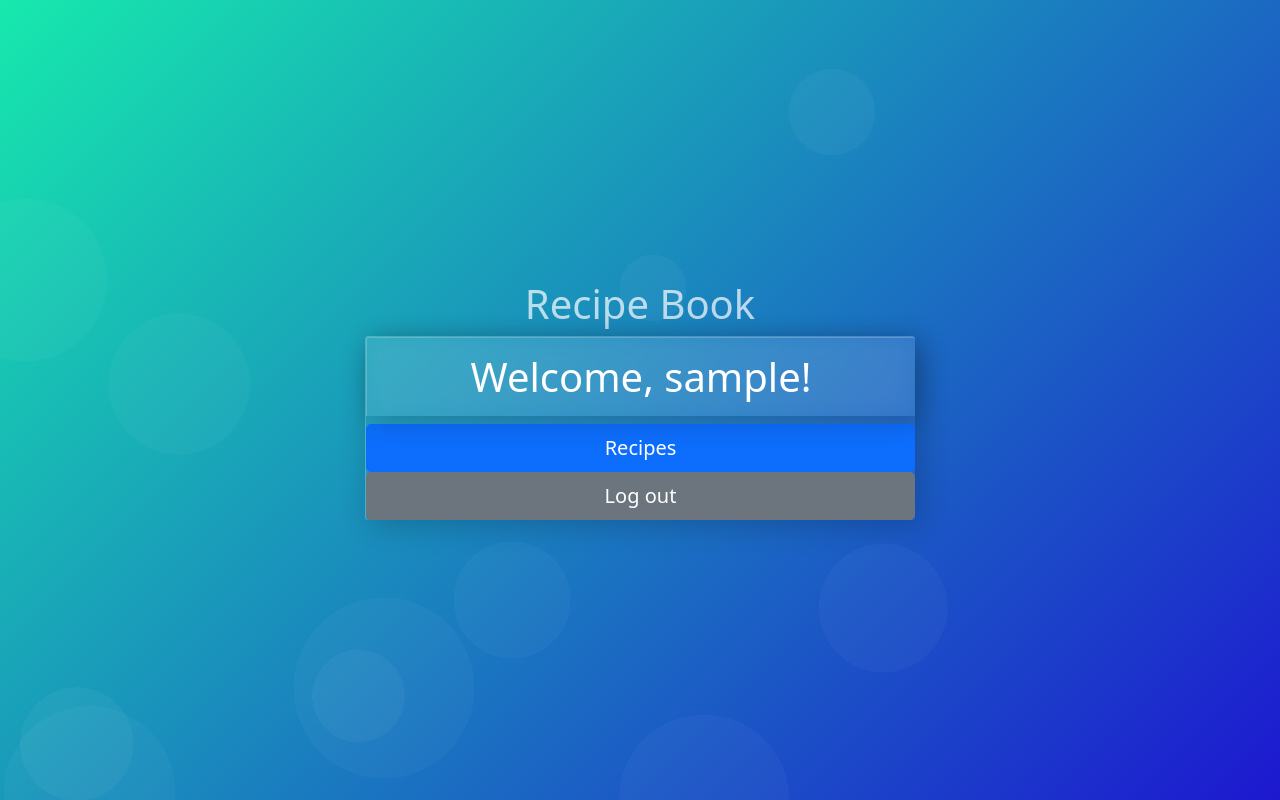
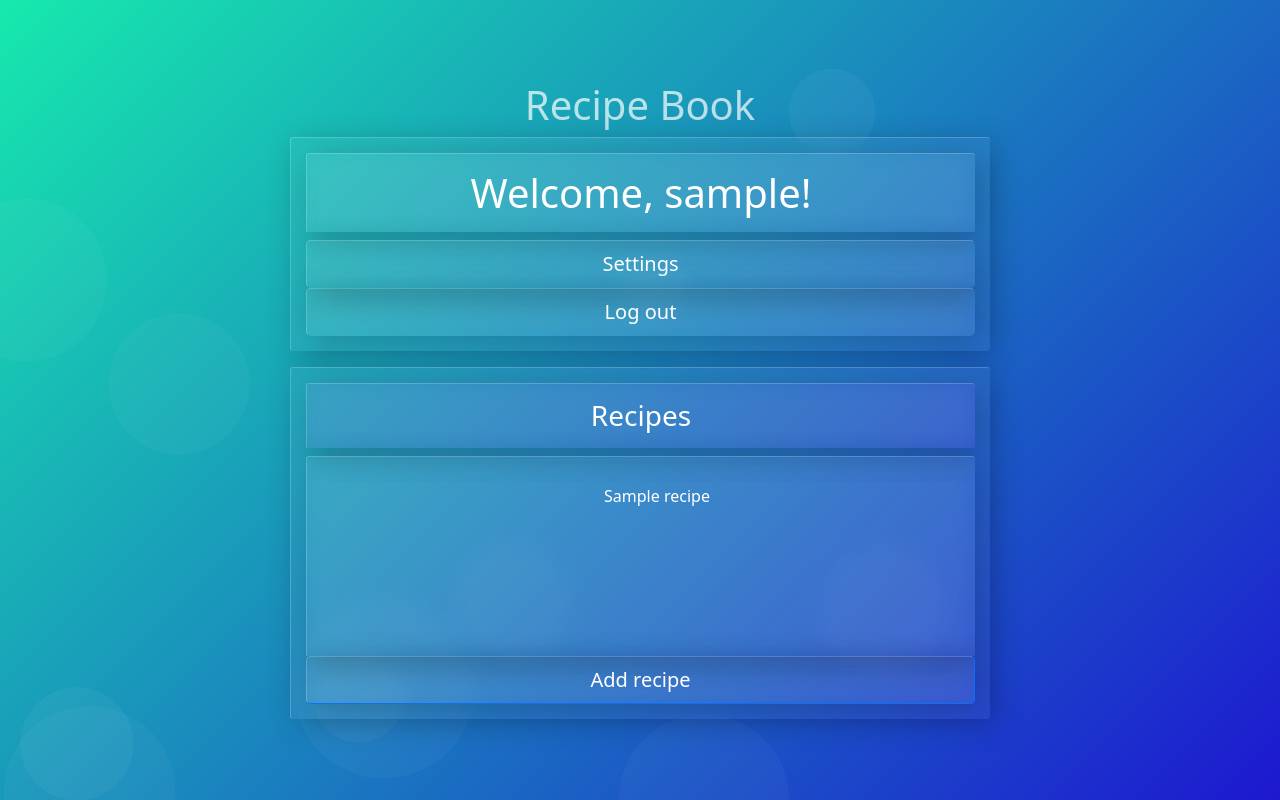
Before and after one commit to RomanVerkhovsky/WebRecipes, a Flask app: page /profile in a window 1280 px wide. Run offline with Flask 3, Linux system fonts and the light colour scheme; a user stored in the database is signed in; tables that the repository leaves empty hold one stand-in row (values such as "Sample post").

Commit message:
fix: start page - login.html, delete recipes, add list recipes in profile and fix func profile

```diff
--- a/app/models.py
+++ b/app/models.py
@@ -32,4 +32,4 @@ class Recipe(db.Model):
     ingredients = db.Column(db.String(128))
     steps = db.Column(db.String(128))
     time = db.Column(db.String(12864))
-    user_id = db.Column(db.Integer, unique=True, nullable=False)
+    user_id = db.Column(db.Integer, nullable=False)
--- a/app/routes.py
+++ b/app/routes.py
@@ -10,26 +10,6 @@ bp = Blueprint('routes', __name__)
 
 
 @bp.route('/')
-@bp.route('/index')
-def index():
-    return render_template('index.html', title='Home')
-
-
-@bp.route('/logout')
-def logout():
-    logout_user()
-
-    return redirect(url_for('routes.index'))
-
-
-@bp.route('/profile')
-@login_required
-def profile():
-
-    return render_template('profile.html', title='Profile', name=current_user.username,
-                           email=current_user.email)
-
-
 @bp.route('/login', methods=['GET', 'POST'])
 def login():
     if current_user.is_authenticated:
@@ -55,6 +35,13 @@ def login():
     return render_template('login.html', title='Sign In', form=form)
 
 
+@bp.route('/logout')
+def logout():
+    logout_user()
+
+    return redirect(url_for('routes.login'))
+
+
 @bp.route('/register', methods=['GET', 'POST'])
 def register():
     if current_user.is_authenticated:
@@ -76,10 +63,13 @@ def register():
     return render_template('register.html', title='Register', form=form)
 
 
-@bp.route('/recipes', methods=['GET', 'POST'])
-def recipes():
+@bp.route('/profile')
+@login_required
+def profile():
     list_recipes = Recipe.query.all()
-    return render_template('recipes.html', title="list of recipes", list_recipes=list_recipes)
+
+    return render_template('profile.html', title='Profile', name=current_user.username,
+                           email=current_user.email, list_recipes=list_recipes)
 
 
 @bp.route('/new_recipe', methods=['GET', 'POST'])
@@ -96,6 +86,11 @@ def new_recipe():
 
         flash('Блюдо успешно добавлено в список рецептов!')
 
-        return redirect(url_for('routes.recipes'))
+        return redirect(url_for('routes.profile'))
 
     return render_template('new_recipe.html', title="new_recipe", form=form)
+
+
+@bp.route('/recipe', methods=['GET', 'POST'])
+def recipe():
+    pass
--- a/app/static/style.css
+++ b/app/static/style.css
@@ -261,6 +261,51 @@ ul {
     border-top-left-radius: 0;
     border-top-right-radius: 0;
   }
+
+  .vertical-menu {
+    width: None;
+    height: 200px;
+    overflow-y: auto;
+    scrollbar-width: thin;
+    scrollbar-color: hsl(100 0% 50%);
+    background: rgba(255,255,255,0.05);
+    backdrop-filter: blur(10px);
+    border-top: 1px solid rgba(255,255,255,0.2);
+    border-left: 1px solid rgba(255,255,255,0.2);
+    box-shadow: 5px 5px 30px rgba(0,0,0,0.2);
+    margin-top: 0px;
+    border-top-left-radius: 3px;
+    border-top-right-radius: 3px;
+    color: #fff;
+    padding: 15px;
+    text-align: center;
+  }
+
+  .vertical-menu a {
+    color: white;
+    display: block;
+    padding: 12px;
+    text-decoration: none;
+  }
+
+  .vertical-menu a:hover {
+    background-color: #fff;
+    background: rgba(255,255,255,0.05);
+    backdrop-filter: blur(10px);
+    border-top: 1px solid rgba(255,255,255,0.2);
+    border-left: 1px solid rgba(255,255,255,0.2);
+    box-shadow: 5px 5px 30px rgba(0,0,0,0.2);
+  }
+
+  .vertical-menu a.active {
+    background-color: white;
+    color: white;
+  }
+
+  .floated {
+    float: left;
+    margin-right: 5px
+  }
 }
 
 .cook_time {
--- a/app/templates/login.html
+++ b/app/templates/login.html
@@ -27,7 +27,7 @@
             </div>
             {{ form.submit(class="w-100 btn btn-lg btn-primary") }}
             <div>
-                <a class="w-100 btn btn-lg btn-secondary" href="{{ url_for('routes.index') }}">Back to Home</a>
+                <a class="w-100 btn btn-lg btn-secondary" href="{{ url_for('routes.register') }}">Registration</a>
             </div>
 
         </form>
--- a/app/templates/new_recipe.html
+++ b/app/templates/new_recipe.html
@@ -1,7 +1,7 @@
 {% extends "base.html" %}
 
 {% block content %}
-    <div class="form-signin">
+    <div class="form-recipe">
         <h1 class="h3">Creating recipe</h1>
         <form method="POST" action="{{ url_for('routes.new_recipe') }}">
             {{ form.hidden_tag() }}
@@ -50,7 +50,7 @@
             </div>
 
             <div>
-                <a class="w-100 btn btn-lg btn-secondary" href="{{ url_for('routes.recipes') }}">Back to Recipes</a>
+                <a class="w-100 btn btn-lg btn-secondary" href="{{ url_for('routes.profile') }}">Back</a>
             </div>
 
         </form>
--- a/app/templates/profile.html
+++ b/app/templates/profile.html
@@ -2,9 +2,40 @@
 
 
 {% block content %}
-    <div class="form-signin">
-        <h1>Welcome, {{ name }}!</h1>
-        <a class="w-100 btn btn-lg btn-primary" href="{{ url_for('routes.recipes') }}">Recipes</a>
-        <a class="w-100 btn btn-lg btn-secondary" href="{{ url_for('routes.logout') }}">Log out</a>
+    <div class="form-recipe">
+        <form>
+            <h1>Welcome, {{ name }}!</h1>
+                <a class="w-100 btn btn-lg btn" href="{{ url_for('routes.logout') }}">Settings</a>
+                <a class="w-100 btn btn-lg btn" href="{{ url_for('routes.logout') }}">Log out</a>
+        </form>
+    </div>
+
+    <p></p>
+
+    <div class="form-recipe">
+        <form>
+            <nav>
+                <div>
+                    {% if list_recipes %}
+                    <h3>Recipes</h3>
+                    <div class="vertical-menu">
+                        <ul>
+                            {% for dish in list_recipes %}
+                            <li>
+                                <a href="{{ url_for('routes.profile') }}">{{ dish.title }}</a>
+                            </li>
+                            {% endfor %}
+                        </ul>
+                    </div>
+                    {% else %}
+                    <h1>Recipes not found...</h1>
+                    {% endif %}
+                </div>
+            </nav>
+
+            <div>
+                <a class="w-100 btn btn-lg btn-primary" href="{{ url_for('routes.new_recipe') }}">Add recipe</a>
+            </div>
+        <form>
     </div>
 {% endblock %}
--- a/app/templates/register.html
+++ b/app/templates/register.html
@@ -36,7 +36,7 @@
             </div>
                 {{ form.submit(class="w-100 btn btn-lg btn-primary") }}
             <div>
-                <a class="w-100 btn btn-lg btn-secondary" href="{{ url_for('routes.index') }}">Back to Home</a>
+                <a class="w-100 btn btn-lg btn-secondary" href="{{ url_for('routes.login') }}">Sign in</a>
             </div>
         </form>
         <p class="copyright">&copy; 2021</p>
```
Also changed, not shown: app/templates/index.html (deleted, +0 -8 lines), app/templates/recipe.html (added, +9 -0 lines), app/templates/recipes.html (deleted, +0 -23 lines).
